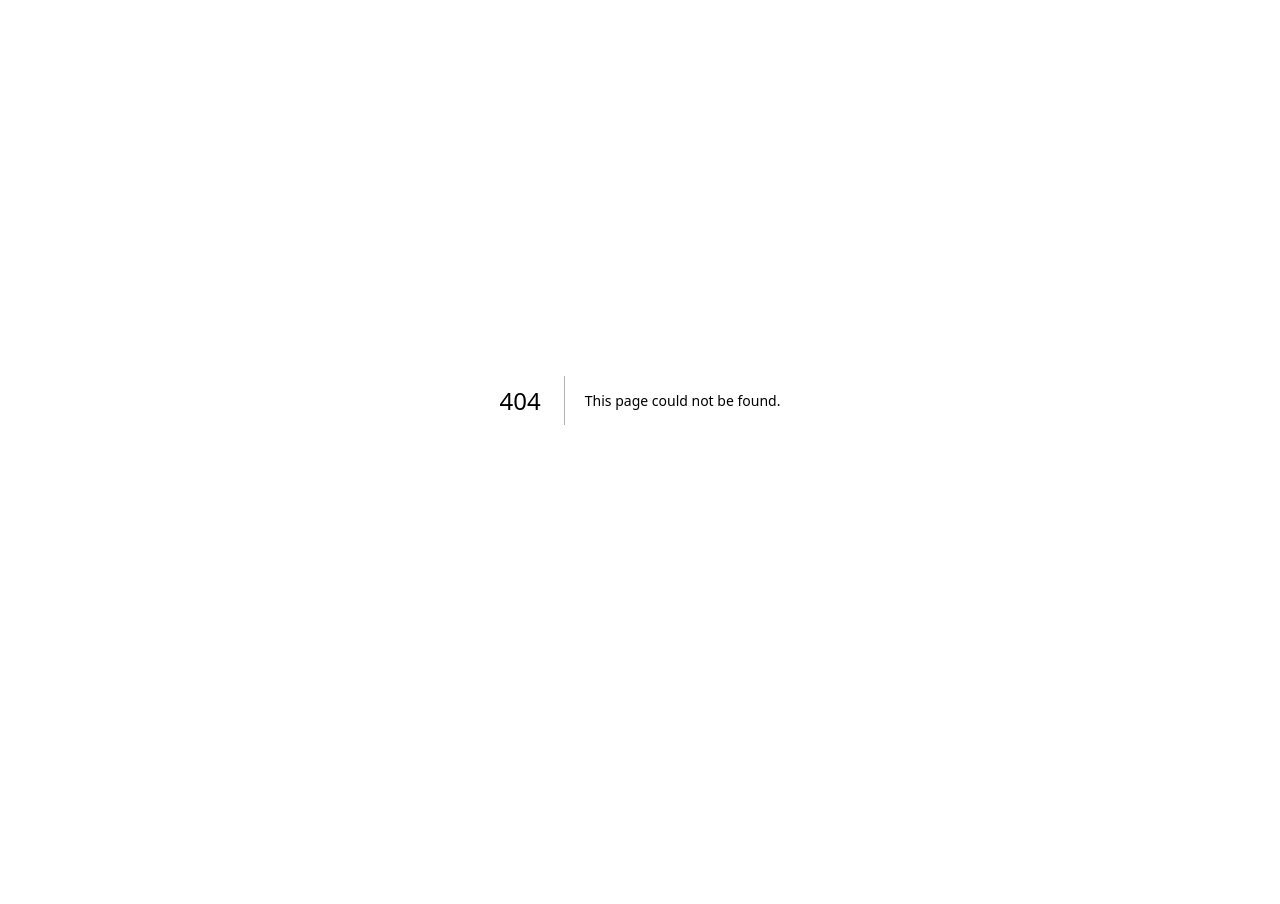
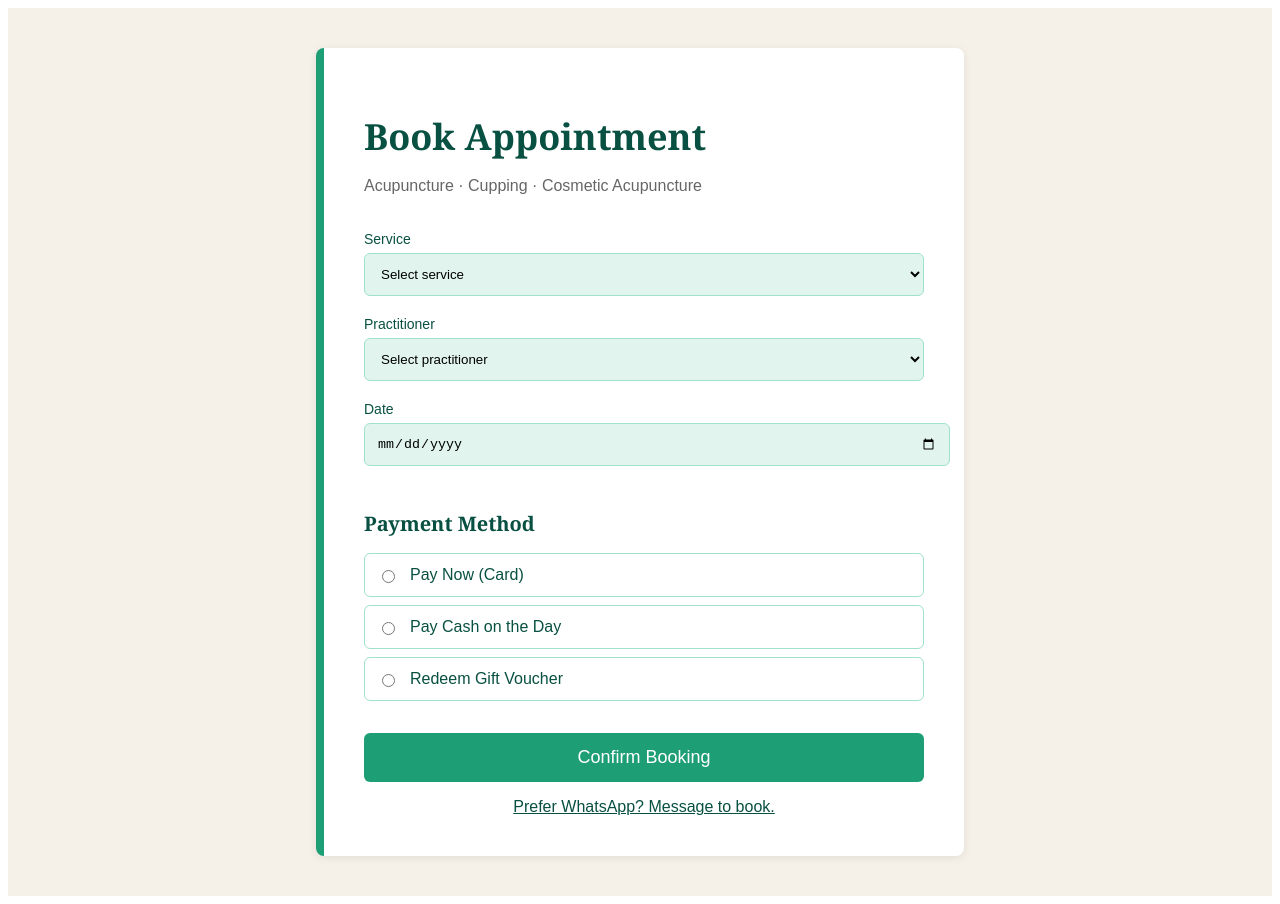
Before and after one commit to jamieenglish15-gif/west-cork-acupuncture-frontend, a Next.js app: page /book in a window 1280 px wide. Before the commit this address had no page. Before the commit the page ends 800 px from the top, so only its background shows below. Built offline with nearby package versions, Linux system fonts and the light colour scheme.

Commit message:
Create book.js

```diff
--- /dev/null
+++ b/pages/book.js
@@ -0,0 +1,55 @@
+import { useState } from "react";
+
+export default function Book() {
+  const [paymentMethod, setPaymentMethod] = useState("");
+
+  return (
+    <div style={{ fontFamily: "Georgia, serif", background: "#F5F0E8", minHeight: "100vh", padding: "40px" }}>
+      <div style={{ maxWidth: "560px", margin: "0 auto", background: "white", padding: "40px", borderRadius: "8px", borderLeft: "8px solid #1D9E75", boxShadow: "0 2px 8px rgba(0,0,0,0.08)" }}>
+
+        <h1 style={{ fontSize: "36px", color: "#085041", marginBottom: "8px" }}>Book Appointment</h1>
+        <p style={{ fontFamily: "sans-serif", color: "#666", marginBottom: "32px" }}>Acupuncture · Cupping · Cosmetic Acupuncture</p>
+
+        <label style={{ fontFamily: "sans-serif", fontSize: "14px", color: "#085041" }}>Service</label>
+        <select style={{ width: "100%", padding: "12px", border: "1px solid #9FE1CB", borderRadius: "6px", marginBottom: "16px", marginTop: "4px", background: "#E1F5EE" }}>
+          <option>Select service</option>
+          <option>Acupuncture</option>
+          <option>Cupping Therapy</option>
+          <option>Cosmetic Acupuncture</option>
+        </select>
+
+        <label style={{ fontFamily: "sans-serif", fontSize: "14px", color: "#085041" }}>Practitioner</label>
+        <select style={{ width: "100%", padding: "12px", border: "1px solid #9FE1CB", borderRadius: "6px", marginBottom: "16px", marginTop: "4px", background: "#E1F5EE" }}>
+          <option>Select practitioner</option>
+        </select>
+
+        <label style={{ fontFamily: "sans-serif", fontSize: "14px", color: "#085041" }}>Date</label>
+        <input type="date" style={{ width: "100%", padding: "12px", border: "1px solid #9FE1CB", borderRadius: "6px", marginBottom: "24px", marginTop: "4px", background: "#E1F5EE" }} />
+
+        <h3 style={{ fontSize: "20px", color: "#085041", marginBottom: "16px" }}>Payment Method</h3>
+
+        {["stripe", "cash", "voucher"].map(method => (
+          <label key={method} style={{ display: "flex", alignItems: "center", gap: "12px", padding: "12px", background: "white", border: "1px solid #9FE1CB", borderRadius: "6px", marginBottom: "8px", cursor: "pointer", fontFamily: "sans-serif", color: "#085041" }}>
+            <input type="radio" name="payment" value={method} onChange={() => setPaymentMethod(method)} />
+            {method === "stripe" && "Pay Now (Card)"}
+            {method === "cash" && "Pay Cash on the Day"}
+            {method === "voucher" && "Redeem Gift Voucher"}
+          </label>
+        ))}
+
+        {paymentMethod === "voucher" && (
+          <input placeholder="Enter voucher code" style={{ width: "100%", padding: "12px", border: "1px solid #9FE1CB", borderRadius: "6px", marginTop: "8px", background: "#E1F5EE", fontFamily: "sans-serif" }} />
+        )}
+
+        <button style={{ width: "100%", background: "#1D9E75", color: "white", padding: "14px", borderRadius: "6px", border: "none", fontSize: "18px", marginTop: "24px", cursor: "pointer", fontFamily: "sans-serif" }}>
+          Confirm Booking
+        </button>
+
+        <a href="https://wa.me/353000000000?text=Hi,%20I'd%20like%20to%20book%20an%20appointment." style={{ display: "block", textAlign: "center", marginTop: "16px", fontFamily: "sans-serif", color: "#085041", textDecoration: "underline" }}>
+          Prefer WhatsApp? Message to book.
+        </a>
+
+      </div>
+    </div>
+  );
+}
```
